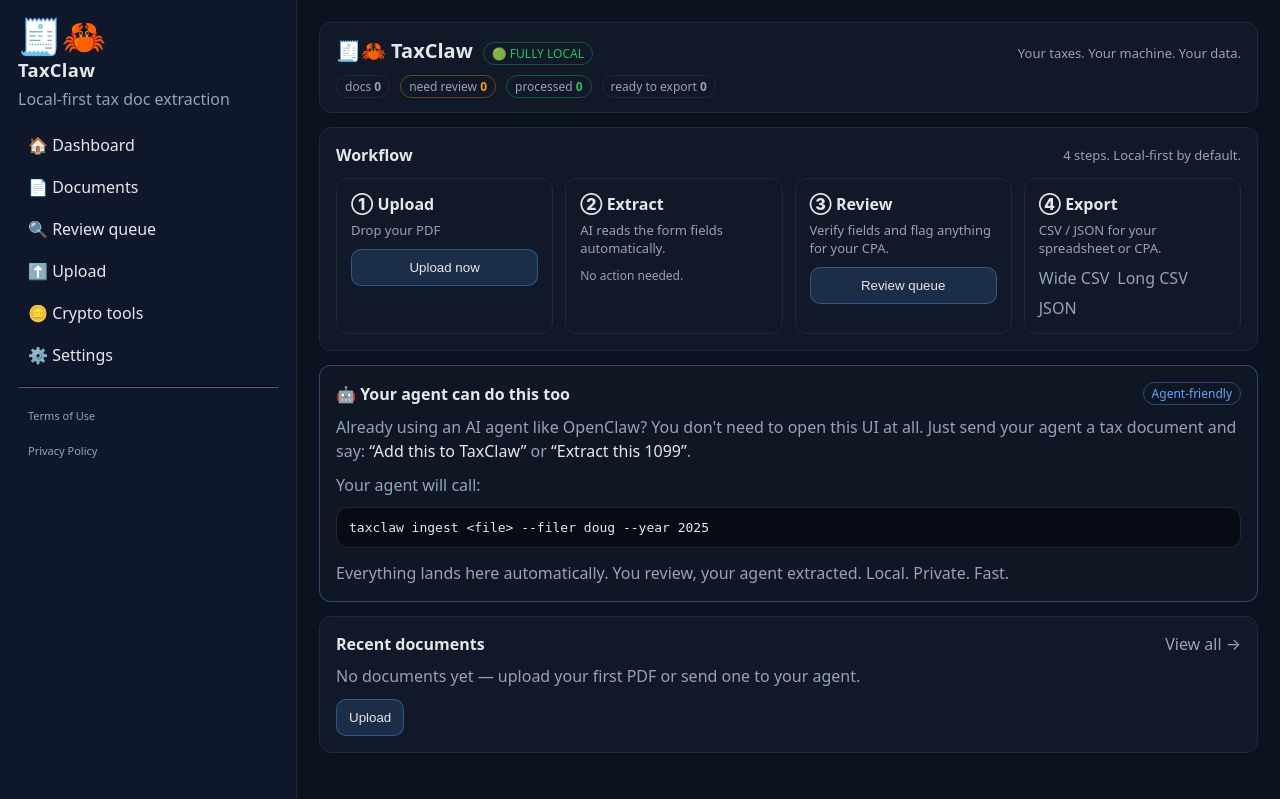
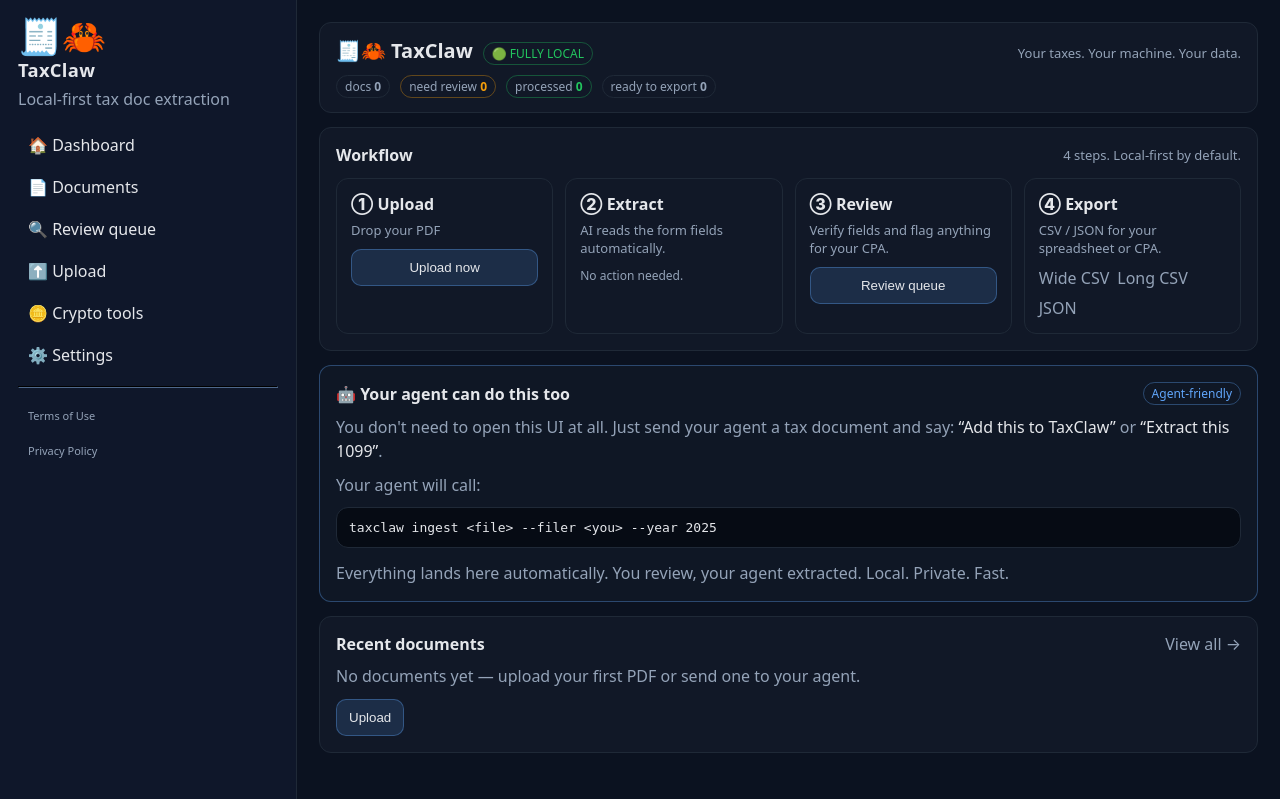
Before and after one commit to DougButdorf/TaxClaw, a FastAPI app: page / in a window 1280 px wide. Shown: the top 799 px of the page. Run offline with FastAPI, Linux system fonts and the light colour scheme; data that the repository does not hold is empty; some libraries are stand-ins or nearby versions.

Commit message:
fix: remove hardcoded name + trim agent panel copy on dashboard

```diff
--- a/templates/dashboard.html
+++ b/templates/dashboard.html
@@ -79,7 +79,7 @@
     </div>
 
     <div class="muted" style="margin-top: 10px; line-height: 1.5;">
-      Already using an AI agent like OpenClaw? You don't need to open this UI at all.
+      You don't need to open this UI at all.
       Just send your agent a tax document and say: <span style="color: var(--text);">“Add this to TaxClaw”</span> or <span style="color: var(--text);">“Extract this 1099”</span>.
     </div>
 
@@ -87,7 +87,7 @@
       Your agent will call:
     </div>
 
-    <pre style="margin-top: 10px;"><code>taxclaw ingest &lt;file&gt; --filer doug --year 2025</code></pre>
+    <pre style="margin-top: 10px;"><code>taxclaw ingest &lt;file&gt; --filer &lt;you&gt; --year 2025</code></pre>
 
     <div class="muted" style="margin-top: 10px; line-height: 1.5;">
       Everything lands here automatically. You review, your agent extracted. Local. Private. Fast.
```
